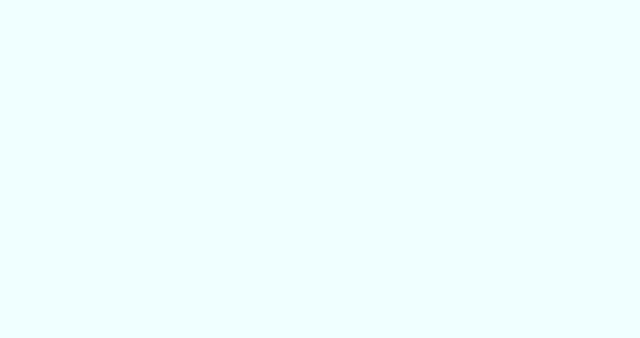
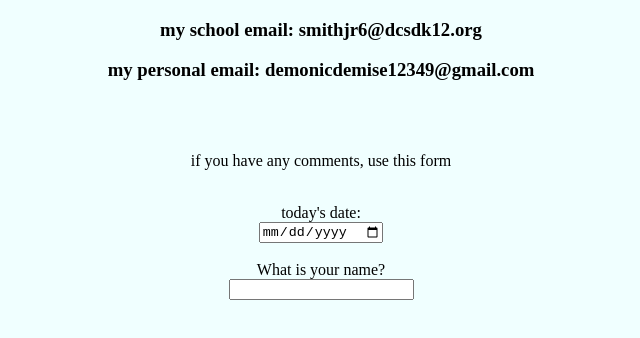
Before and after one commit to smithjr6/resume, a plain HTML site: page contact.html in a window 1280 px wide. Shown: the whole page, without its empty margins (319-959 px from the left). Drawn offline with Linux system fonts and the light colour scheme.

Commit message:
Update contact.html

```diff
--- a/contact.html
+++ b/contact.html
@@ -5,7 +5,15 @@
     	<link rel="stylesheet" type="text/css" href="style.css">
     </head>
     <body>
+	    <h3>my school email: smithjr6@dcsdk12.org</h3>
+	    <h3>my personal email: demonicdemise12349@gmail.com</h3><br><br>
+	    <p>if you have any comments, use this form</p><br>
+	    <form action="https://api.sheetmonkey.io/form/oBxsKw4sWfsnW1zcJYpbM5" method="post">
+	    	<label for="tdate">today's date:</label><br>
+  		<input type="date" id="tdate" name="tdate"><br><br>
+            	<label for="firstname_">What is your name?</label><br>
+            	<input type="text" id="firstname_" name="firstname_"><br>
 
-
+	    </form>
     </body>
 </html>
```
